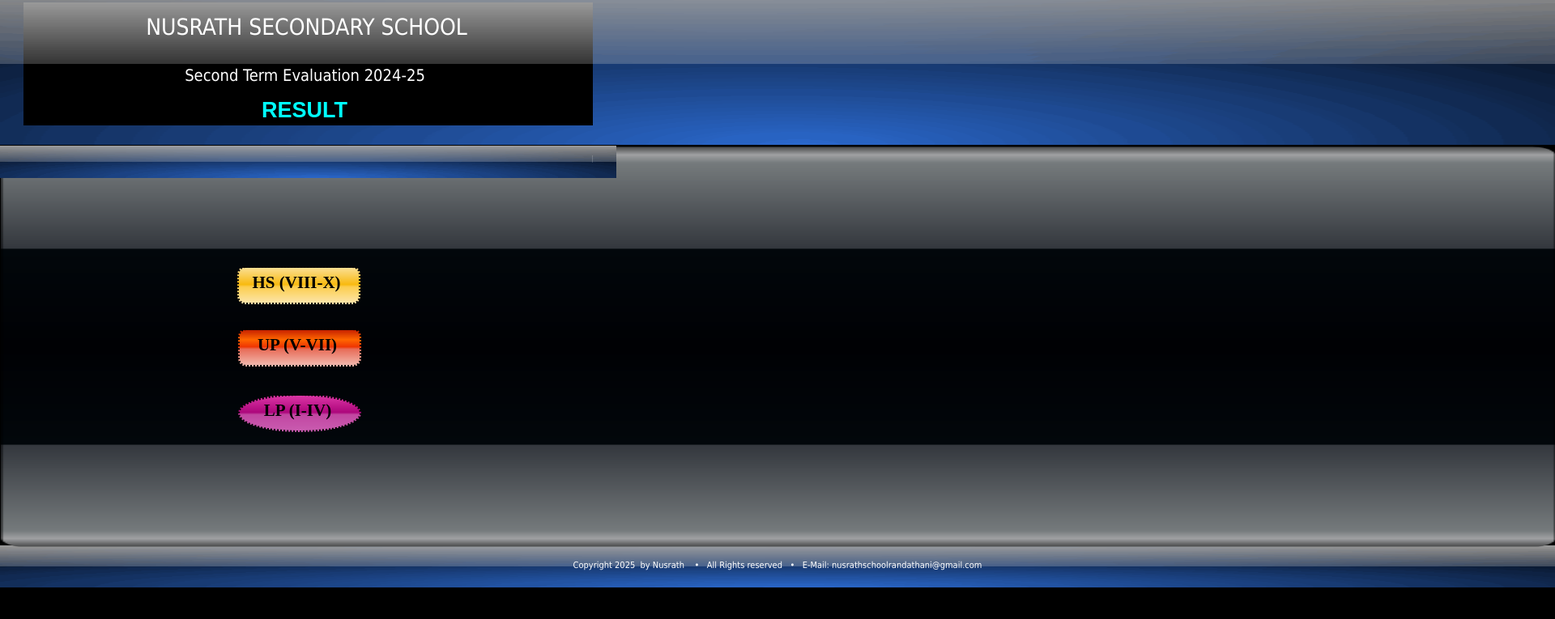
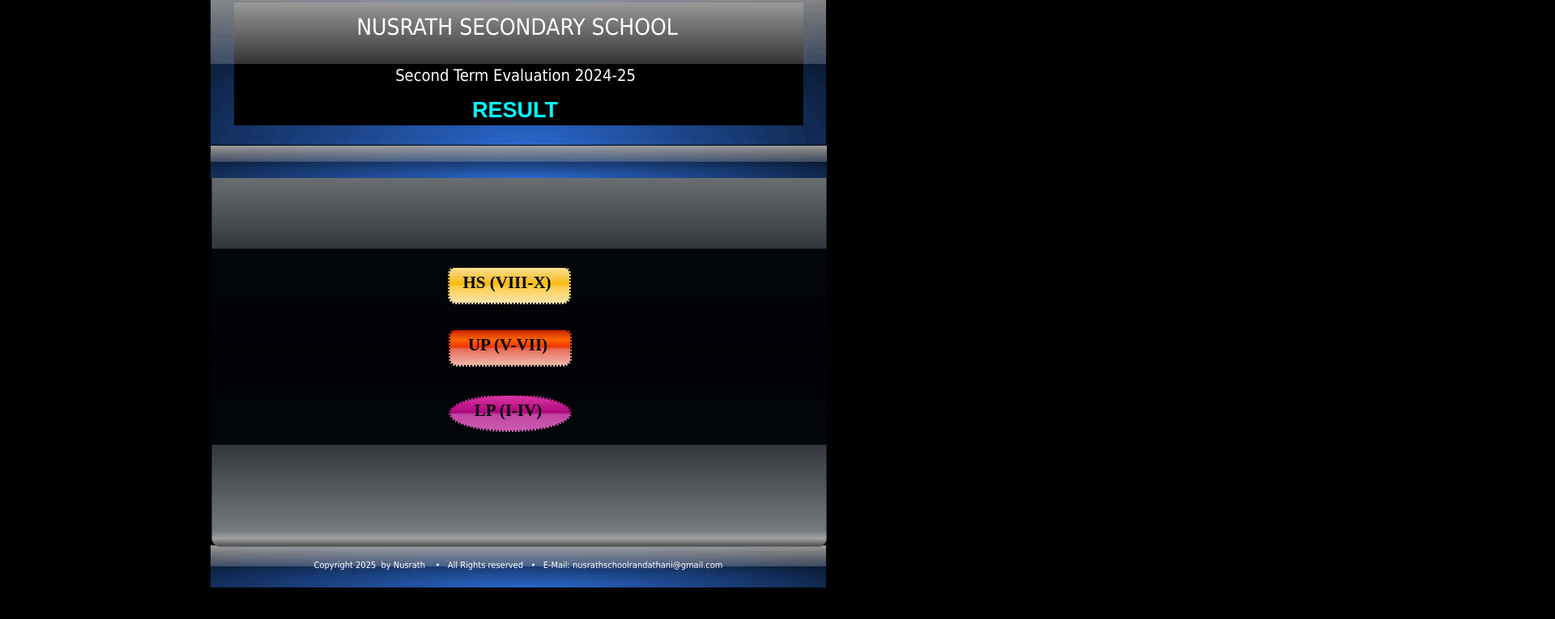
Before and after one commit to Alees786/nusrathschool, a plain HTML site: page index.html in a window 1280 px wide. Shown: the part 21-786 px from the top of the page at 81% size, 1920 px wide, since content can reach past the window. Drawn offline with Linux system fonts and the light colour scheme.

Commit message:
Update index.html

```diff
--- a/index.html
+++ b/index.html
@@ -7,7 +7,7 @@
 <style type="text/css">
 div#container
 {
-   width: 1920px;
+   width: 760px;
    position: relative;
    margin-top: 0px;
    margin-left: auto;
@@ -286,12 +286,12 @@ a:hover
 </head>
 <body>
 <div id="container">
-<div id="wb_Shape5" style="position:absolute;left:0px;top:695px;width:1920px;height:52px;z-index:0;">
-<img src="images/img0001.gif" id="Shape5" alt="" style="border-width:0;width:1920px;height:52px;"></div>
-<div id="wb_Shape7" style="position:absolute;left:0px;top:0px;width:1920px;height:200px;z-index:1;">
-<img src="images/img0002.gif" id="Shape7" alt="" style="border-width:0;width:1920px;height:200px;"></div>
-<div id="wb_Shape2" style="position:absolute;left:1px;top:202px;width:1920px;height:495px;z-index:2;">
-<img src="images/img0007.png" id="Shape2" alt="" style="border-width:0;width:1920px;height:495px;"></div>
+<div id="wb_Shape5" style="position:absolute;left:0px;top:695px;width:760px;height:52px;z-index:0;">
+<img src="images/img0001.gif" id="Shape5" alt="" style="border-width:0;width:760px;height:52px;"></div>
+<div id="wb_Shape7" style="position:absolute;left:0px;top:0px;width:760px;height:200px;z-index:1;">
+<img src="images/img0002.gif" id="Shape7" alt="" style="border-width:0;width:760px;height:200px;"></div>
+<div id="wb_Shape2" style="position:absolute;left:1px;top:202px;width:760px;height:495px;z-index:2;">
+<img src="images/img0007.png" id="Shape2" alt="" style="border-width:0;width:760px;height:495px;"></div>
 <div id="wb_Shape4" style="position:absolute;left:0px;top:201px;width:761px;height:40px;z-index:3;">
 <img src="images/img0005.gif" id="Shape4" alt="" style="border-width:0;width:761px;height:40px;"></div>
 <div id="wb_Shape6" style="position:absolute;left:29px;top:24px;width:703px;height:152px;z-index:4;">
@@ -300,7 +300,7 @@ a:hover
 <span style="color:#FFFFFF;font-family:Tahoma;font-size:28px;">NUSRATH SECONDARY SCHOOL</span></div>
 <div id="wb_Text1" style="position:absolute;left:109px;top:102px;width:535px;height:51px;text-align:center;z-index:6;">
 <span style="color:#FFFFFF;font-family:Tahoma;font-size:20px;">Second Term Evaluation 2024-25<br></span></div>
-<div id="wb_Text7" style="position:absolute;left:0px;top:713px;width:1920px;height:13px;text-align:center;z-index:7;">
+<div id="wb_Text7" style="position:absolute;left:0px;top:713px;width:760px;height:13px;text-align:center;z-index:7;">
 <span style="color:#FFFFFF;font-family:Tahoma;font-size:11px;">Copyright   2025&nbsp; by Nusrath &nbsp;&nbsp; &#0149;&nbsp;&nbsp; All Rights reserved&nbsp;&nbsp; &#0149;&nbsp;&nbsp; E-Mail: nusrathschoolrandathani@gmail.com</span></div>
 <div id="Banner1" style="position:absolute;left:237px;top:127px;width:278px;height:57px;z-index:8"><span>RESULT</span></div>
 <marquee direction="left" scrolldelay="90" scrollamount="6" behavior="scroll" loop="0" style="position:absolute;left:33px;top:210px;width:699px;height:24px;z-index:9;" id="Marquee1"><span style="color:#FFFFFF;font-family:Arial;font-size:13px;"><strong>Disclaimer</strong>: The results provided here are not a complete progress report and are not final. For more detailed information and official records, please contact the school...</span></marquee>
```
